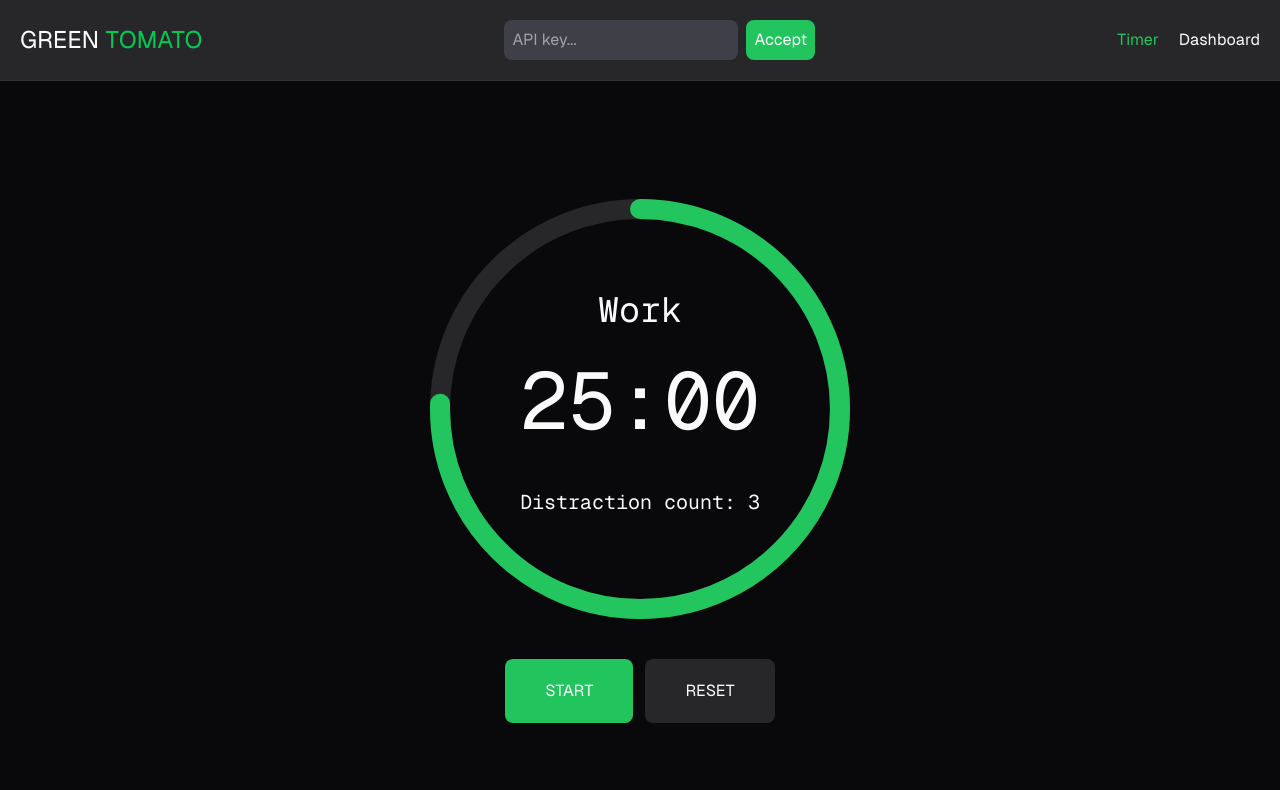
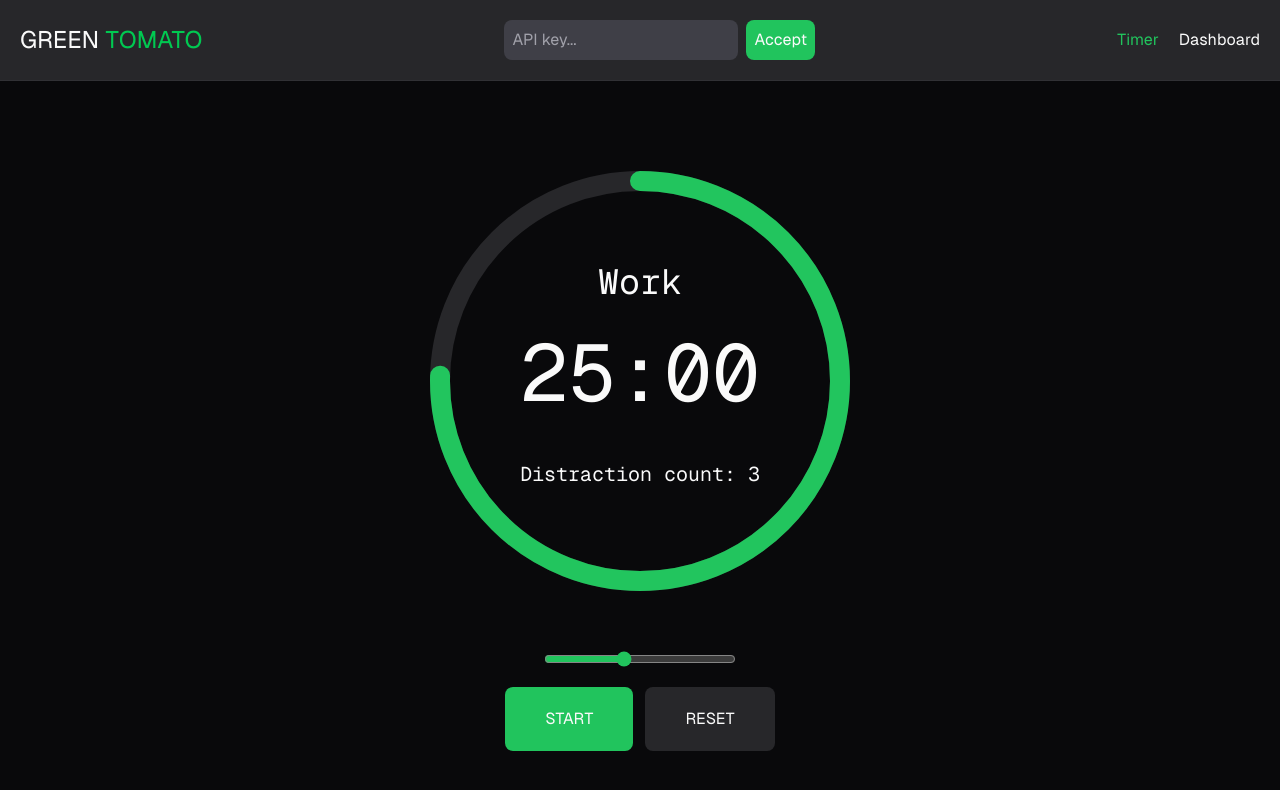
Before and after one commit to NegativePlayeer/GreenTomato, a React (Vite) app: page / in a window 1280 px wide. Shown: the top 790 px of the page. Built offline with nearby package versions, Linux system fonts and the light colour scheme.

Commit message:
add timeslider design

```diff
--- a/src/components/TimeSlider.jsx
+++ b/src/components/TimeSlider.jsx
@@ -0,0 +1,15 @@
+function TimeSlider() {
+	return (
+		<div className='m-5 flex justify-center'>
+			<input
+				type='range'
+				min='1'
+				max='60'
+				value='25'
+				className='w-48 accent-primary outline-none cursor-pointer'
+			/>
+		</div>
+	);
+}
+
+export default TimeSlider;
--- a/src/components/Timer.jsx
+++ b/src/components/Timer.jsx
@@ -1,4 +1,5 @@
 import ButtonPanel from './ButtonPanel';
+import TimeSlider from './TimeSlider';
 
 function Timer() {
 	return (
@@ -55,6 +56,7 @@ function Timer() {
 					transform='rotate(-90 100 100)'
 				/>
 			</svg>
+			<TimeSlider />
 			<ButtonPanel />
 		</div>
 	);
```
